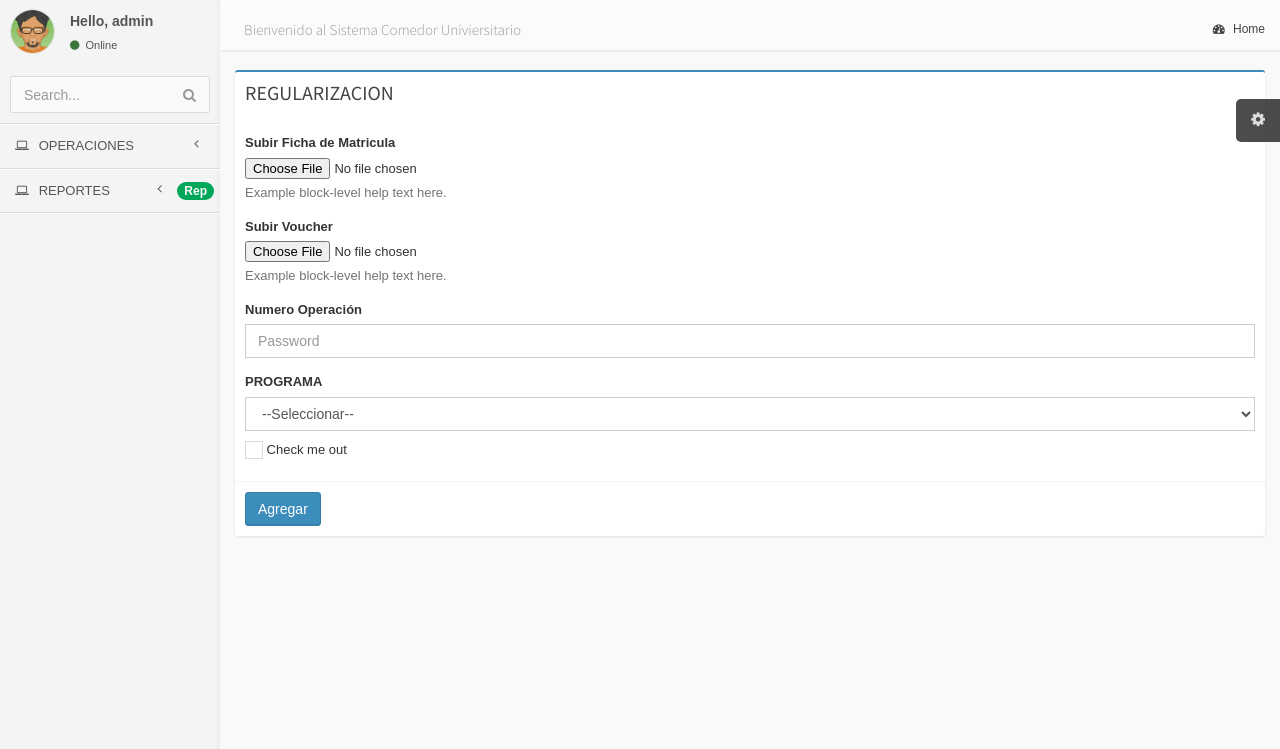
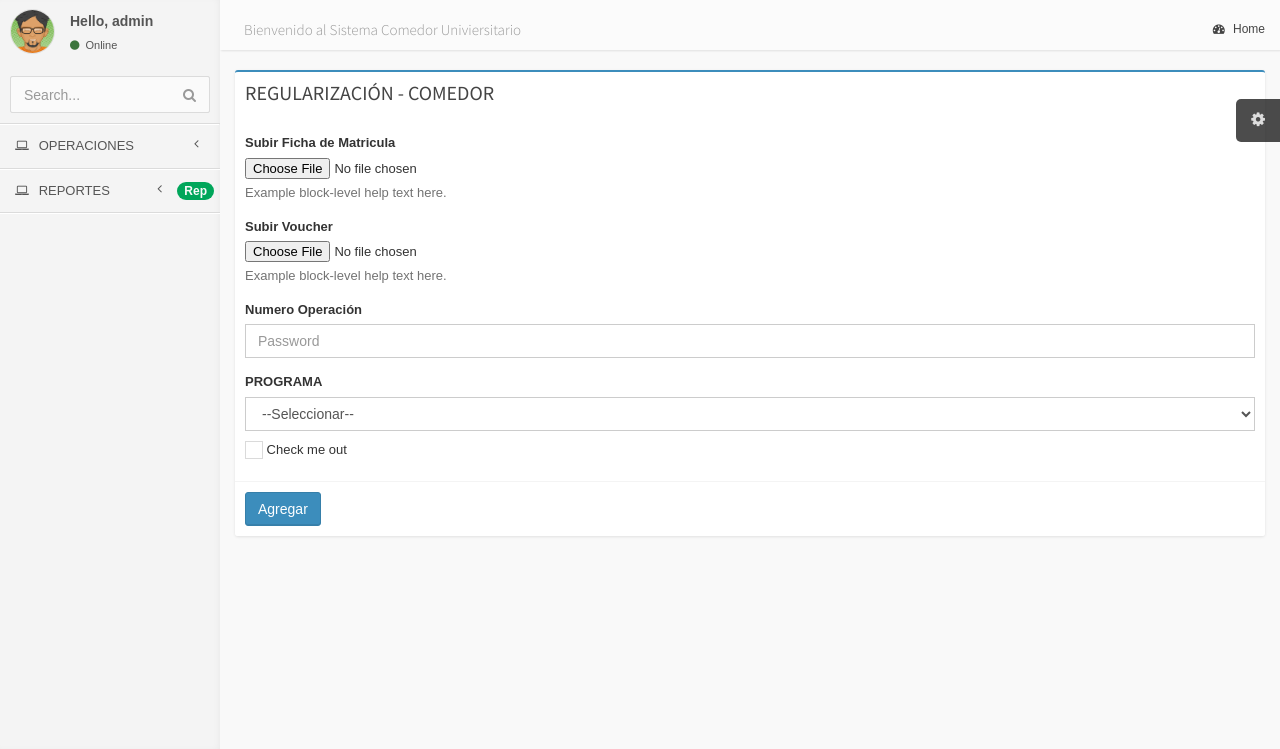
Before and after one commit to jerssonbc/Comedor, a PHP site: page /vista/regularizar.php in a window 1280 px wide. Shown: the part 51-800 px from the top of the page. Run offline with PHP 8.4, Linux system fonts and the light colour scheme; a user stored in the database is signed in; data comes from the database, SQL or seed files in the repository.

Commit message:
modificacion 2 prueba

```diff
--- a/vista/regularizar.php
+++ b/vista/regularizar.php
@@ -275,7 +275,7 @@ if(!isset($_SESSION['idUsuario'])){
 
                             <div class="box box-primary">
                                 <div class="box-header">
-                                    <h3 class="box-title">REGULARIZACION</h3>
+                                    <h3 class="box-title">REGULARIZACIÓN - COMEDOR</h3>
                                 </div><!-- /.box-header -->
                                 <!-- form start -->
                                 <form role="form">
```
